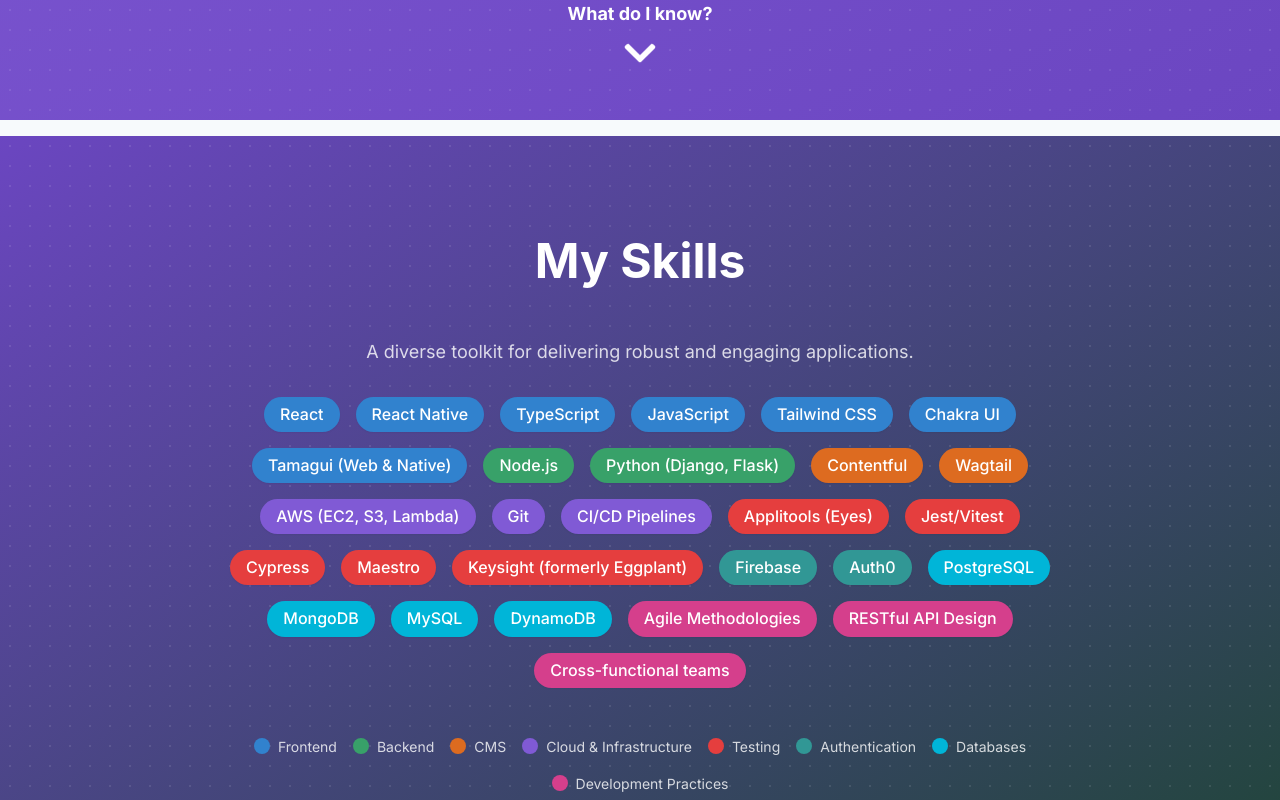
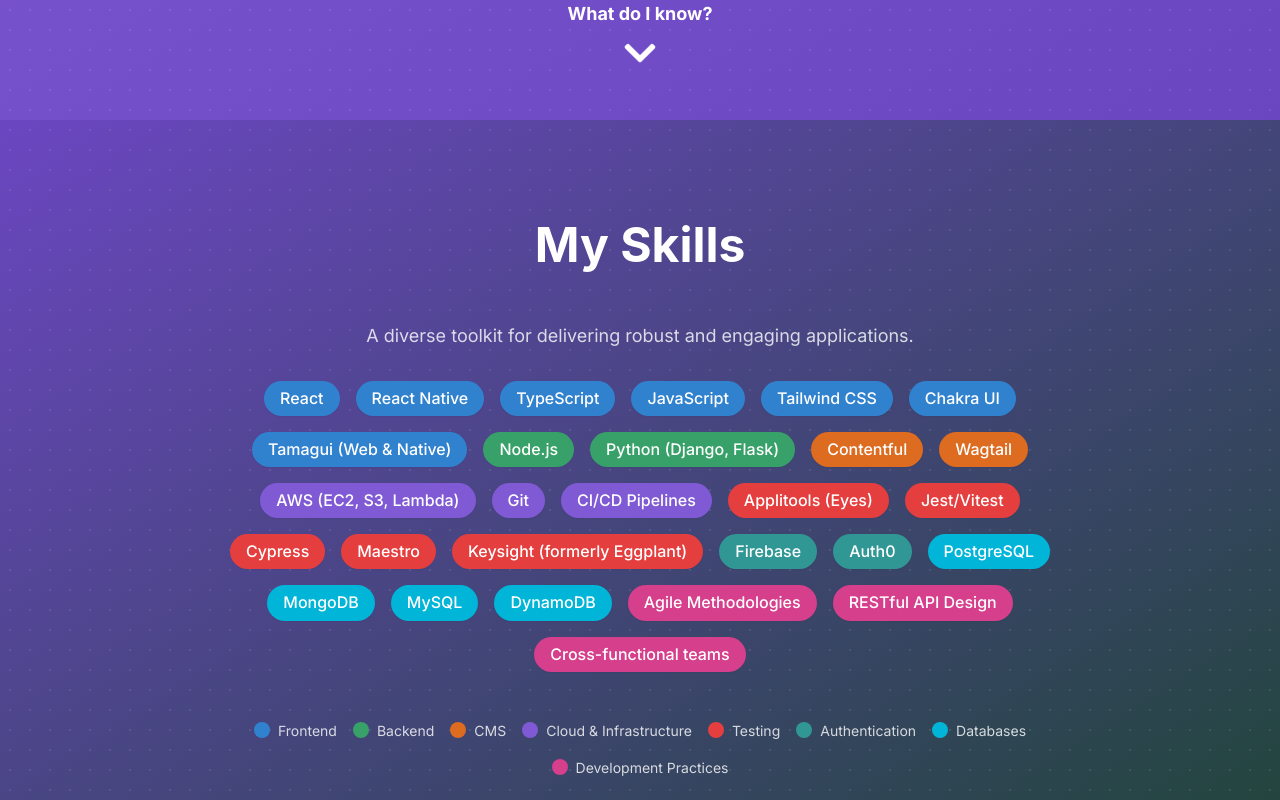
Before and after one commit to jsmyth1423/my-cv, a Next.js app: page / in a window 1280 px wide. Shown: the part 1480-2280 px from the top of the page. Built offline with nearby package versions, Linux system fonts and the light colour scheme.

Commit message:
remove padding

```diff
--- a/src/components/Section.tsx
+++ b/src/components/Section.tsx
@@ -38,7 +38,6 @@
       whileInView={{ opacity: 1, y: 0 }}
       viewport={{ once: true, amount: 0.2 }}
       alignItems="center"
-      mb="4"
     >
       <Box maxWidth="4xl" mx="auto" px={{ base: "4", md: "8" }} flex="1">
         <Heading
```
